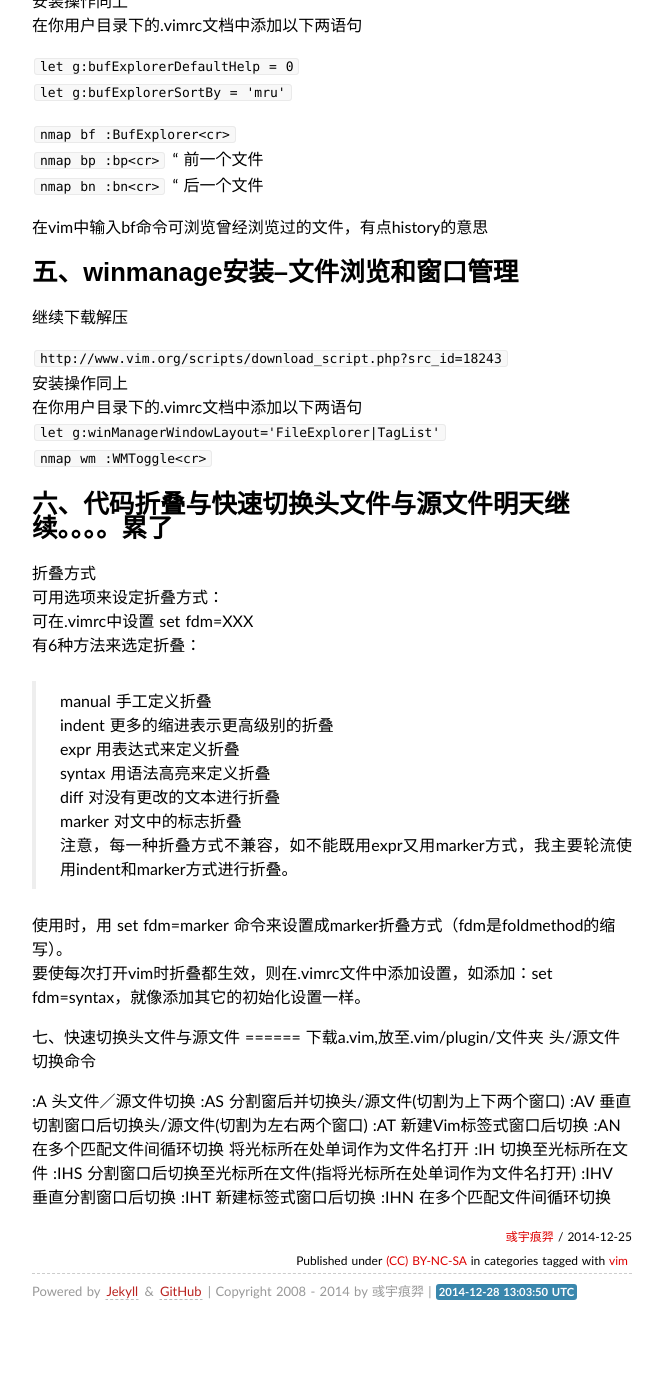
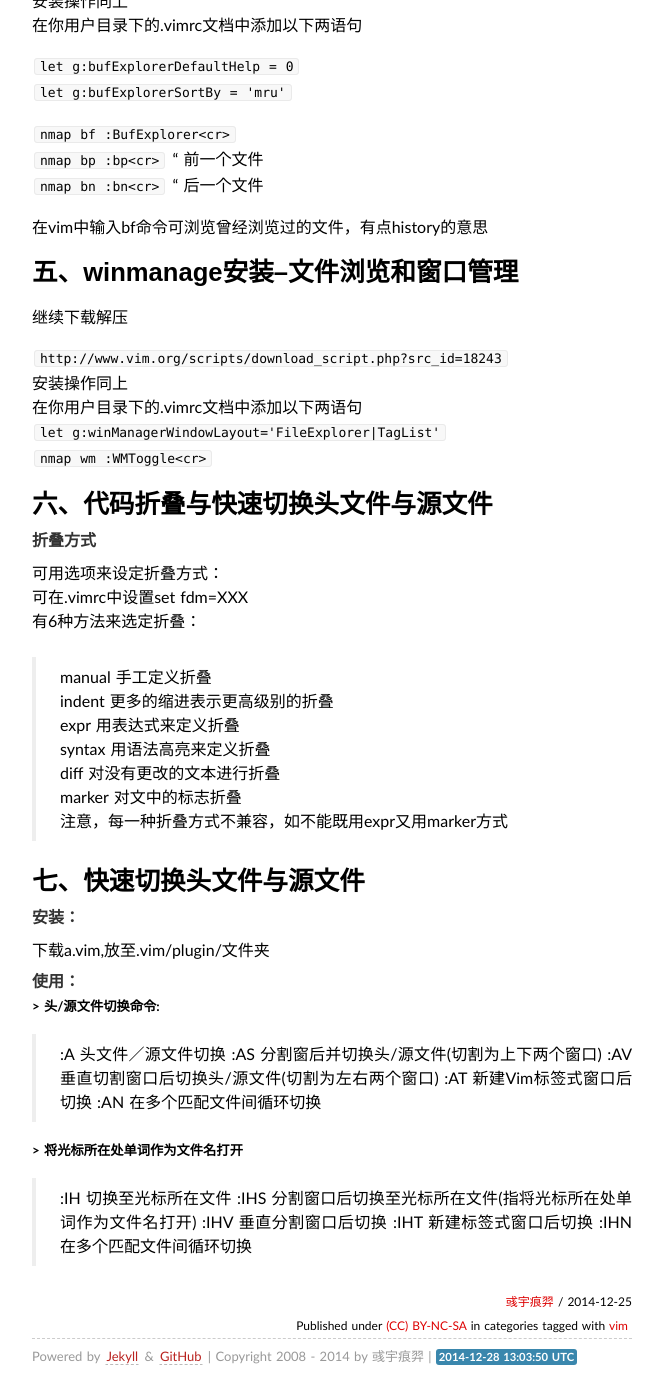
Before and after one commit to zhaoguangqiang/oldBlog, a Jekyll site: the page built from _posts/2014/2014-12-25-vim-and-plugin-install.markdown, in a window 1280 px wide and 1400 px high, scrolled down 1592 px. Shown: the whole window, without its empty margins (308-971 px from the left). Built offline with Jekyll 4.4.1, drawn with Linux system fonts in a browser that asks for light colours; some web fonts are replaced; Markdown is read by kramdown in place of the engine named in the settings; comment, search, counter and statistics services are not loaded; before the commit the page ends 2927 px from its top, so only the background shows below that.

Commit message:
update_vim_plugin

```diff
--- a/_posts/2014/2014-12-25-vim-and-plugin-install.markdown
+++ b/_posts/2014/2014-12-25-vim-and-plugin-install.markdown
@@ -90,37 +90,36 @@ tags: vim
   ``let g:winManagerWindowLayout='FileExplorer|TagList'``
   ``nmap wm :WMToggle<cr>``
 
-  六、代码折叠与快速切换头文件与源文件明天继续。。。。累了
+  六、代码折叠与快速切换头文件与源文件
 ======
-  折叠方式
+####折叠方式
   可用选项来设定折叠方式：
-  可在.vimrc中设置 set fdm=XXX
+  可在.vimrc中设置set fdm=XXX
   有6种方法来选定折叠：
-
  > manual          手工定义折叠
  > indent          更多的缩进表示更高级别的折叠
  > expr            用表达式来定义折叠
  > syntax          用语法高亮来定义折叠
  > diff            对没有更改的文本进行折叠
  > marker          对文中的标志折叠
-  注意，每一种折叠方式不兼容，如不能既用expr又用marker方式，我主要轮流使用indent和marker方式进行折叠。
+  注意，每一种折叠方式不兼容，如不能既用expr又用marker方式
 
-  使用时，用 set fdm=marker 命令来设置成marker折叠方式（fdm是foldmethod的缩写）。
-  要使每次打开vim时折叠都生效，则在.vimrc文件中添加设置，如添加：set fdm=syntax，就像添加其它的初始化设置一样。
+ 七、快速切换头文件与源文件
+======
+####安装：
+  下载a.vim,放至.vim/plugin/文件夹
 
-  七、快速切换头文件与源文件
-  ======
-  下载a.vim,放至.vim/plugin/文件夹
-  头/源文件切换命令
+####使用：
+#####> 头/源文件切换命令:
+ > :A 头文件／源文件切换
+ > :AS 分割窗后并切换头/源文件(切割为上下两个窗口)
+ > :AV 垂直切割窗口后切换头/源文件(切割为左右两个窗口)
+ > :AT 新建Vim标签式窗口后切换
+ > :AN 在多个匹配文件间循环切换
 
-  :A 头文件／源文件切换
-  :AS 分割窗后并切换头/源文件(切割为上下两个窗口)
-  :AV 垂直切割窗口后切换头/源文件(切割为左右两个窗口)
-  :AT 新建Vim标签式窗口后切换
-  :AN 在多个匹配文件间循环切换
-  将光标所在处单词作为文件名打开
-  :IH 切换至光标所在文件
-  :IHS 分割窗口后切换至光标所在文件(指将光标所在处单词作为文件名打开)
-  :IHV 垂直分割窗口后切换
-  :IHT 新建标签式窗口后切换
-  :IHN 在多个匹配文件间循环切换
+#####> 将光标所在处单词作为文件名打开
+ > :IH 切换至光标所在文件
+ > :IHS 分割窗口后切换至光标所在文件(指将光标所在处单词作为文件名打开)
+ > :IHV 垂直分割窗口后切换
+ > :IHT 新建标签式窗口后切换
+ > :IHN 在多个匹配文件间循环切换
```
Also changed, not shown: 1 other file.
